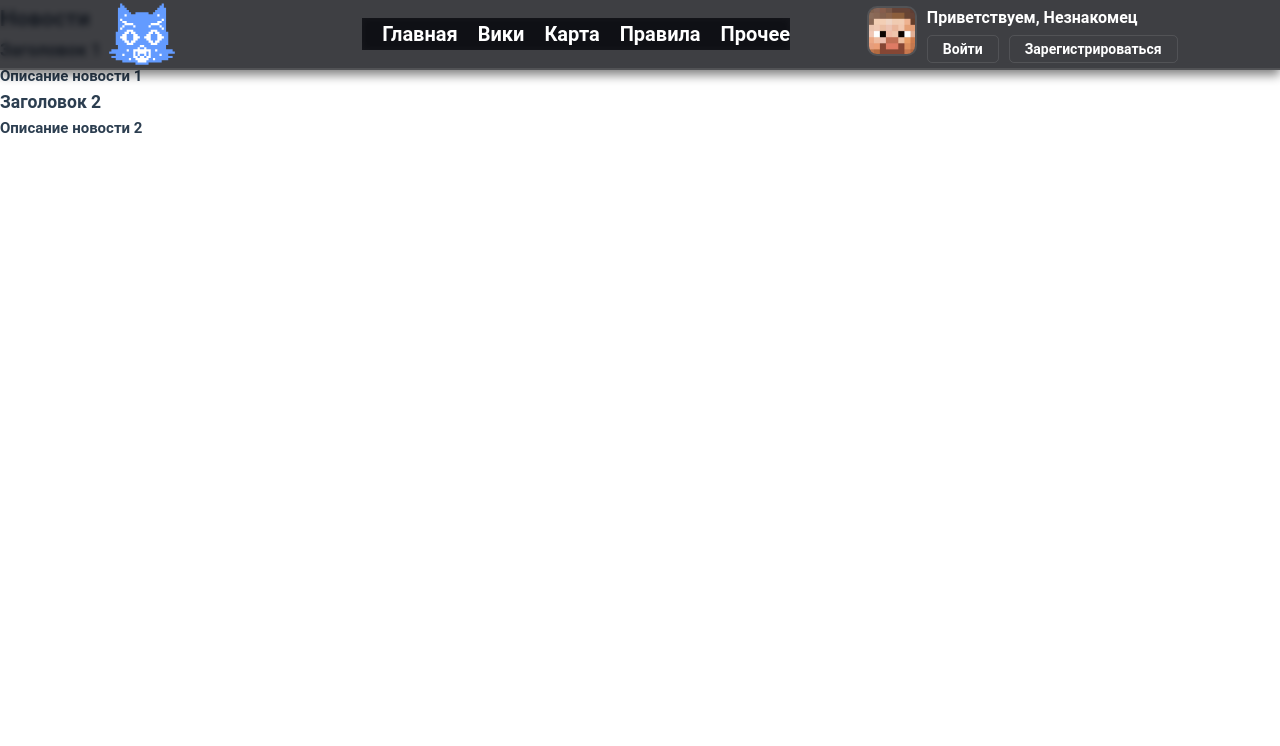
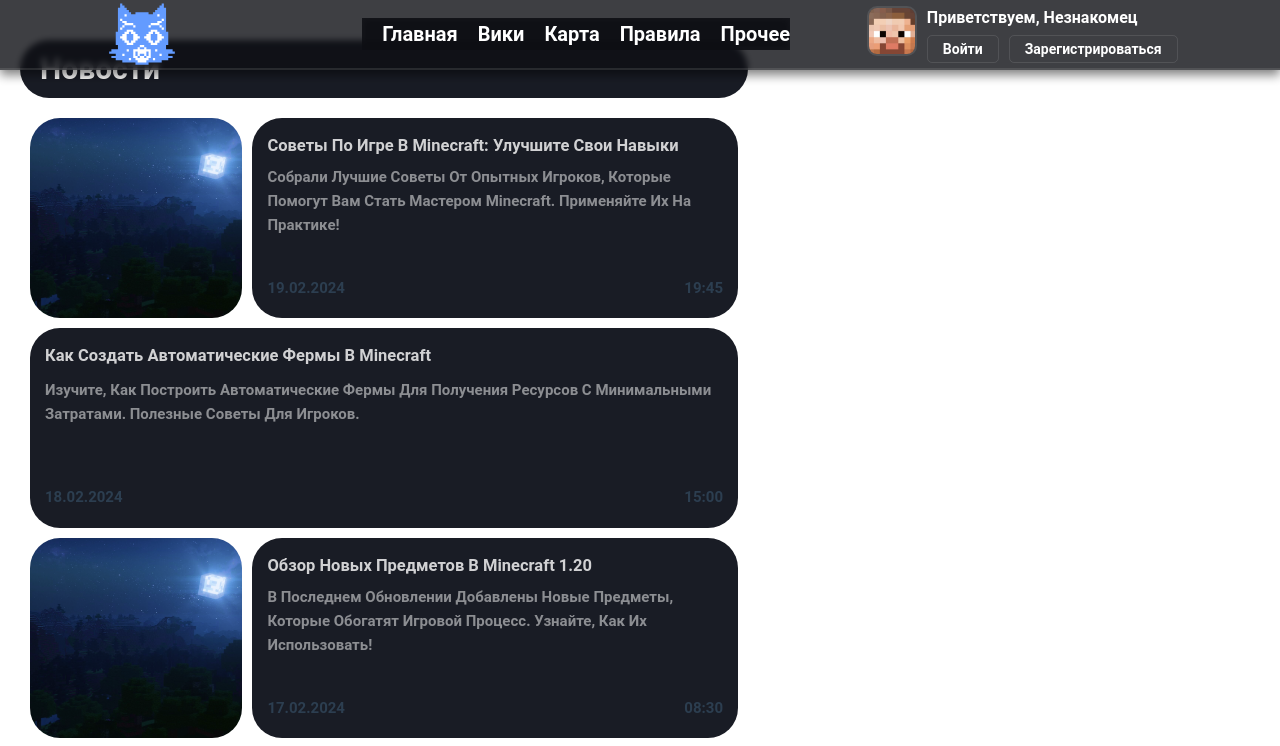
Before and after one commit to EVER-ON/Somnium-Front, a Vue app: page /news in a window 1280 px wide. Shown: the top 746 px of the page. Built offline with nearby package versions, Linux system fonts and the light colour scheme.

Commit message:
feat: Added styles of the news component

```diff
--- a/src/features/news/news.vue
+++ b/src/features/news/news.vue
@@ -1,23 +1,244 @@
 <template>
   <div class="newsSection">
-    <h2>Новости</h2>
-    <div v-for="newsItem in news" :key="newsItem.id" class="news-item">
-      <h3>{{ newsItem.title }}</h3>
-      <p>{{ newsItem.description }}</p>
+    <div class="newsBar">
+      <font-awesome-icon :icon="['fas', 'rotate-right']" />
+      <span>Новости</span>
+    </div>
+    <div class="news">
+      <div v-for="newsItem in news" :key="newsItem.id" class="news-item">
+        <img v-if="newsItem.img" :src="newsItem.img" alt="" class="news-image" />
+        <div class="text">
+          <div class="title">{{ newsItem.title }}</div>
+          <div class="description">
+            <p>{{ truncatedDescription(newsItem.description) }}</p>
+          </div>
+          <div class="date_and_time">
+            <span class="date">{{ newsItem.date }}</span>
+            <span class="time">{{ newsItem.time }}</span>
+          </div>
+        </div>
+      </div>
     </div>
   </div>
 </template>
+
 
 <script>
 export default {
   data() {
     return {
       news: [
-        { id: 1, title: 'Заголовок 1', description: 'Описание новости 1' },
-        { id: 2, title: 'Заголовок 2', description: 'Описание новости 2' },
-        // Добавьте остальные новости
+        {
+          id: 1,
+          title: 'Обновление Minecraft 1.20: Новые биомы и существа',
+          description: 'С последним обновлением в Minecraft появились новые биомы, включая загадочные леса и ледяные равнины. Игроки теперь могут столкнуться с новыми существами и предметами.',
+          img: 'src/resources/images/image.png',
+          date: "10.02.2024",
+          time: "18:00"
+        },
+        {
+          id: 2,
+          title: 'Как построить замок в Minecraft: пошаговое руководство',
+          description: 'В этой статье мы расскажем, как построить величественный замок, используя различные блоки и техники строительства. Следуйте нашему руководству!',
+          img: 'src/resources/images/image.png',
+          date: "11.02.2024",
+          time: "10:30"
+        },
+        {
+          id: 3,
+          title: 'Новые мобы в Minecraft: чего ожидать в следующем обновлении',
+          description: 'В новом обновлении разработчики добавят несколько новых мобов, каждый из которых будет обладать уникальными способностями и поведением.',
+          img: 'src/resources/images/image.png',
+          date: "12.02.2024",
+          time: "14:15"
+        },
+        {
+          id: 4,
+          title: 'Лучшие моды для Minecraft в 2024 году',
+          description: 'Собрали для вас топовые моды, которые сделают вашу игру еще более увлекательной. Узнайте, как их установить и какие функции они добавляют.',
+          img: 'src/resources/images/image.png',
+          date: "13.02.2024",
+          time: "09:00"
+        },
+        {
+          id: 5,
+          title: 'Топ-10 самых креативных построек в Minecraft',
+          description: 'Посмотрите на самые удивительные постройки, созданные игроками по всему миру. Возможно, они вдохновят вас на создание собственного шедевра.',
+          img: 'src/resources/images/image.png',
+          date: "14.02.2024",
+          time: "11:45"
+        },
+        {
+          id: 6,
+          title: 'Как приручить животных в Minecraft: советы и трюки',
+          description: 'Научитесь, как приручать различных животных в Minecraft и использовать их в своих приключениях. Пошаговые инструкции и советы.',
+          img: 'src/resources/images/image.png',
+          date: "15.02.2024",
+          time: "16:20"
+        },
+        {
+          id: 7,
+          title: 'Стратегии выживания в Minecraft: от новичка до мастера',
+          description: 'Обзор эффективных стратегий, которые помогут вам выжить в жестоком мире Minecraft. От простых до сложных методов.',
+          img: 'src/resources/images/image.png',
+          date: "16.02.2024",
+          time: "12:00"
+        },
+        {
+          id: 8,
+          title: 'Обзор новых предметов в Minecraft 1.20',
+          description: 'В последнем обновлении добавлены новые предметы, которые обогатят игровой процесс. Узнайте, как их использовать!',
+          img: 'src/resources/images/image.png',
+          date: "17.02.2024",
+          time: "08:30"
+        },
+        {
+          id: 9,
+          title: 'Как создать автоматические фермы в Minecraft',
+          description: 'Изучите, как построить автоматические фермы для получения ресурсов с минимальными затратами. Полезные советы для игроков.',
+          img: '',
+          date: "18.02.2024",
+          time: "15:00"
+        },
+        {
+          id: 10,
+          title: 'Советы по игре в Minecraft: улучшите свои навыки',
+          description: 'Собрали лучшие советы от опытных игроков, которые помогут вам стать мастером Minecraft. Применяйте их на практике!',
+          img: 'src/resources/images/image.png',
+          date: "19.02.2024",
+          time: "19:45"
+        }
       ]
     }
+  },
+  mounted() {
+    this.sortNews();
+  },
+  methods: {
+    truncatedDescription(description) {
+      if (description.length > 380) {
+        return description.slice(0, 380) + '...';
+      }
+      return description;
+    },
+    sortNews() {
+      this.news.sort((a, b) => {
+        const dateA = new Date(`${a.date.split('.').reverse().join('-')}T${a.time}`);
+        const dateB = new Date(`${b.date.split('.').reverse().join('-')}T${b.time}`);
+        return dateB - dateA;
+      });
+    }
+
   }
 }
 </script>
+
+
+<style scoped>
+* {
+  margin: 0;
+  padding: 0;
+  box-sizing: border-box;
+  font-family: "Roboto", sans-serif;
+  font-weight: 700;
+  font-style: normal;
+  border: none;
+  outline: none;
+  text-decoration: none;
+  list-style: none;
+  text-transform: capitalize;
+}
+
+.newsSection {
+  width: 60%;
+  display: flex;
+  flex-direction: column;
+  padding: 4rem 2rem;
+
+}
+
+.newsBar {
+  color: white;
+  display: flex;
+  align-items: center;
+  background-color: #191C25;
+  width: 100%;
+  margin-bottom: 2rem;
+  font-size: 3rem;
+  border-radius: 30px;
+  padding: 0.5rem 2rem;
+  gap: 2rem;
+}
+
+.news {
+  padding: 0 1rem;
+  border-radius: 30px;
+  display: flex;
+  flex-direction: column;
+  gap: 1rem;
+  max-height: 30%; /* Устанавливаем максимальную высоту */
+  overflow-y: auto; /* Добавляем прокрутку */
+
+
+}
+
+
+
+
+
+
+.news-item {
+  display: flex;
+  align-items: stretch;
+  width: 100%;
+  gap: 1rem;
+  height: 200px; /* Фиксированная высота для новостей */
+}
+
+.news-image {
+  width: 30%;
+  height: auto;/* Фиксированная ширина для изображения */
+  object-fit: cover; /* Обрезка изображения */
+  border-radius: 30px;
+}
+
+.text {
+
+  display: grid;
+  grid-template-areas:
+    "A A A A   A A A A   A A A A"
+    "B B B B   B B B B   B B B B"
+    "B B B B   B B B B   B B B B"
+    "B B B B   B B B B   B B B B"
+    "B B B B   B B B B   B B B B"
+    "B B B B   B B B B   B B B B"
+    "B B B B   B B B B   B B B B"
+    "C C C C   C C C C   C C C C";
+  padding: 1.5rem;
+  height: auto;
+  width: 100%;
+  background-color: #191C25;
+  border-radius: 30px;
+}
+
+.title {
+  grid-area: A;
+  font-size: 110%;
+  color: rgba(255, 255, 255, 0.8);
+}
+
+.description {
+  grid-area: B;
+  color: rgba(255, 255, 255, 0.5);
+  max-height: 15rem; /* Ограничиваем высоту для description */
+  overflow: hidden; /* Скрываем переполнение */
+}
+
+.date_and_time{
+  grid-area: C;
+  display: flex;
+  justify-content: space-between;
+  align-items: center;
+}
+
+</style>
```
